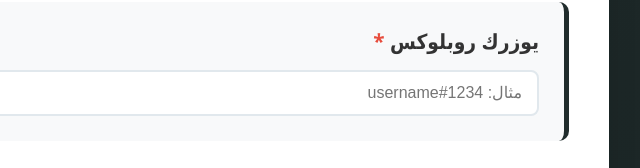
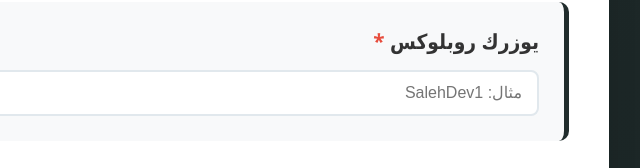
Before and after one commit to scar201/test, a plain HTML site: page index.html in a window 1280 px wide. Shown: the part 548-716 px from the top of the page, 431-1071 px from the left. Drawn offline with Linux system fonts and the light colour scheme.

Commit message:
Update index.html

```diff
--- a/index.html
+++ b/index.html
@@ -246,7 +246,7 @@
 
                 <div class="question-group">
                     <div class="question-title">يوزرك روبلوكس <span class="required">*</span></div>
-                    <input type="text" name="discordUsername" required placeholder="مثال: username#1234">
+                    <input type="text" name="discordUsername" required placeholder="مثال: SalehDev1">
                 </div>
 
                 <!-- الأسئلة -->
```
